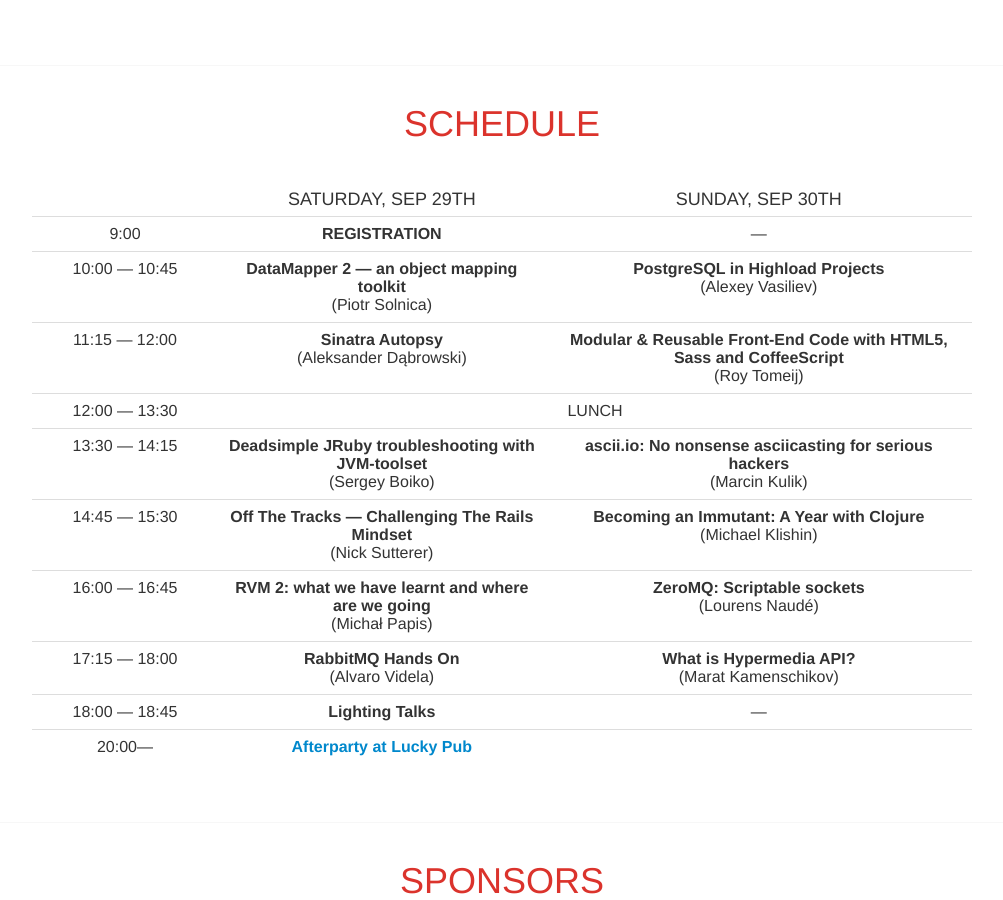
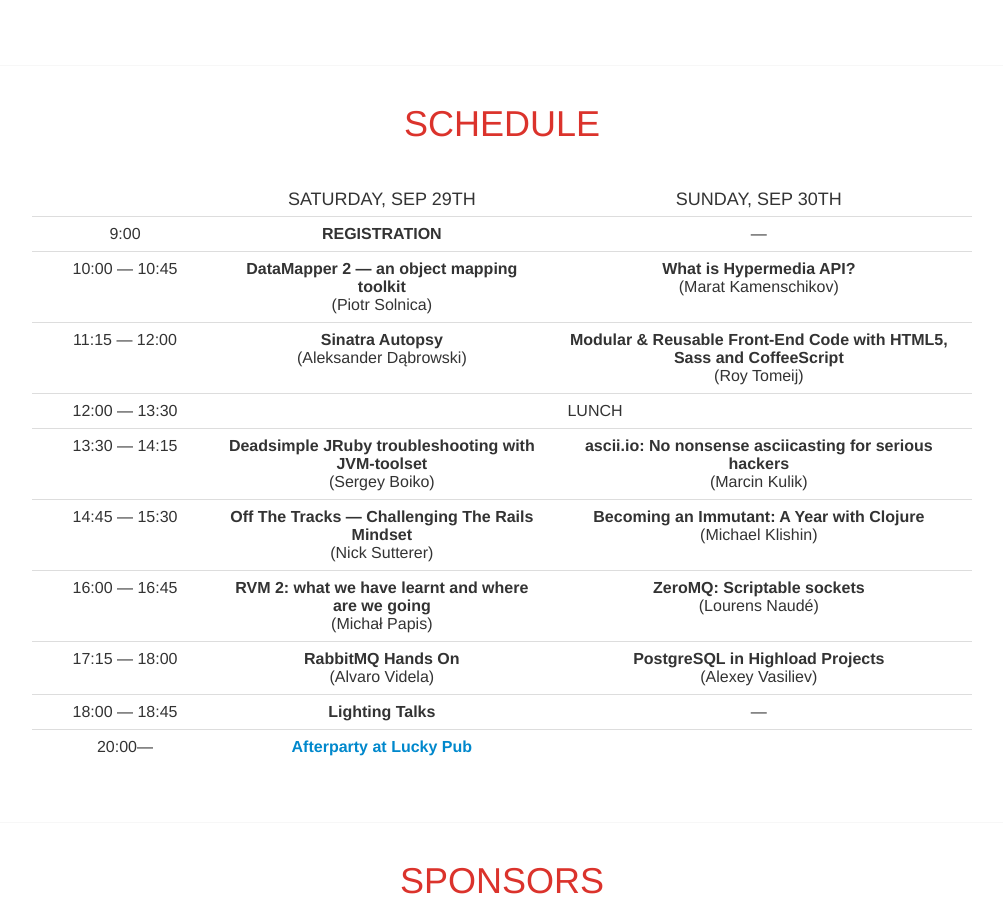
Before and after one commit to rubyshift/rubyshift2012.github.com, a Jekyll site: the page built from index.md, in a window 1280 px wide and 900 px high, scrolled down 5430 px. Shown: the whole window, without its empty margins (138-1141 px from the left). Built offline with Jekyll 4.4.1, drawn with Linux system fonts in a browser that asks for light colours; Markdown is read by kramdown in place of the engine named in the settings; part of the change alters nothing that is shown.

Commit message:
Slight schedule updates

```diff
--- a/_layouts/base.html
+++ b/_layouts/base.html
@@ -328,7 +328,7 @@
               <tr>
                 <td class="slot">10:00 — 10:45</td>
                 <td><strong>DataMapper 2 — an object mapping toolkit</strong><br>(Piotr Solnica)</td>
-                <td><strong>PostgreSQL in Highload Projects</strong><br>(Alexey Vasiliev)</td>
+                <td><strong>What is Hypermedia API?</strong><br>(Marat Kamenschikov)</td>
               </tr>
               <tr>
                 <td class="slot">11:15 — 12:00</td>
@@ -357,7 +357,7 @@
               <tr>
                 <td class="slot">17:15 — 18:00</td>
                 <td><strong>RabbitMQ Hands On</strong><br>(Alvaro Videla)</td>
-                <td><strong>What is Hypermedia API?</strong><br>(Marat Kamenschikov)</td>
+                <td><strong>PostgreSQL in Highload Projects</strong><br>(Alexey Vasiliev)</td>
               </tr>
               <tr>
                 <td class="slot">18:00 — 18:45</td>
```
